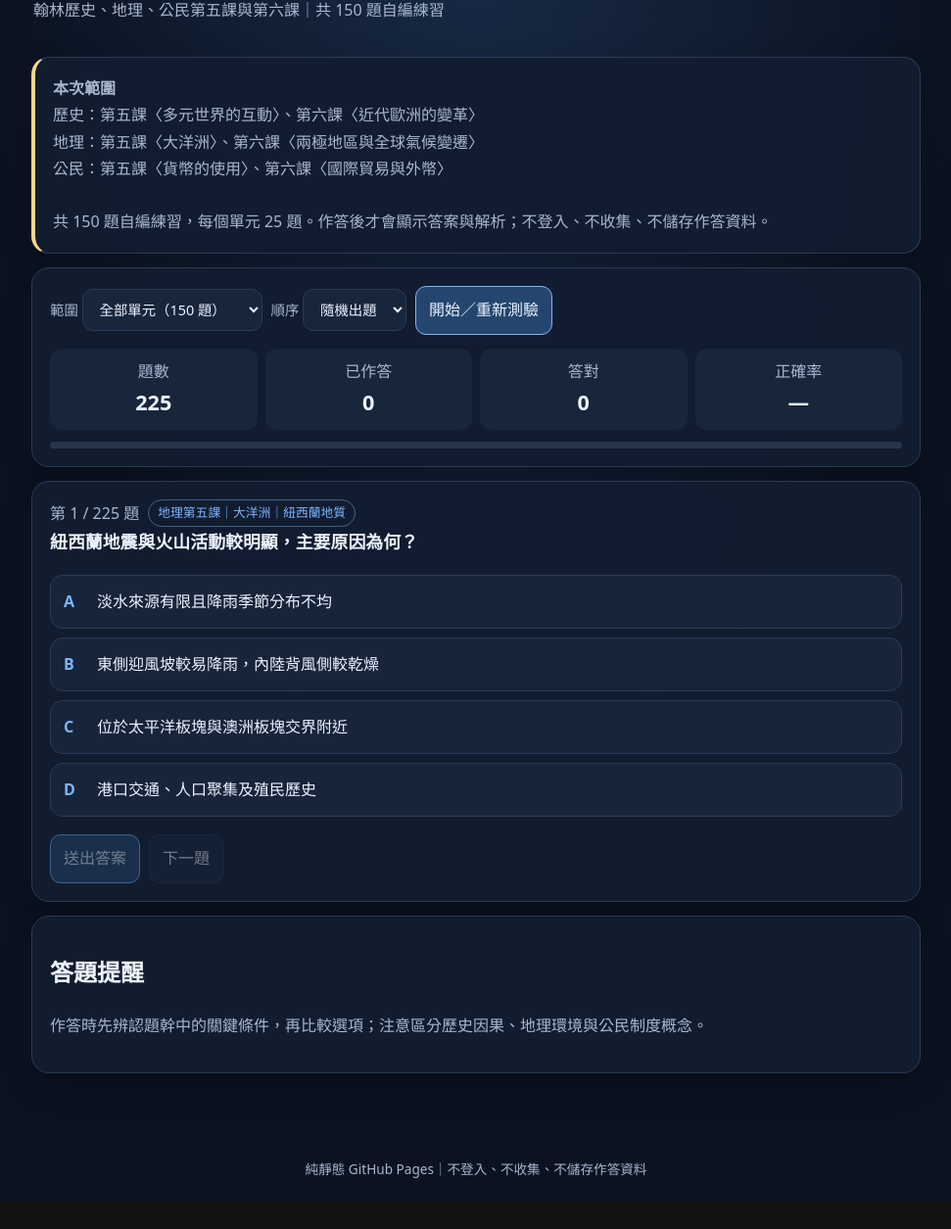
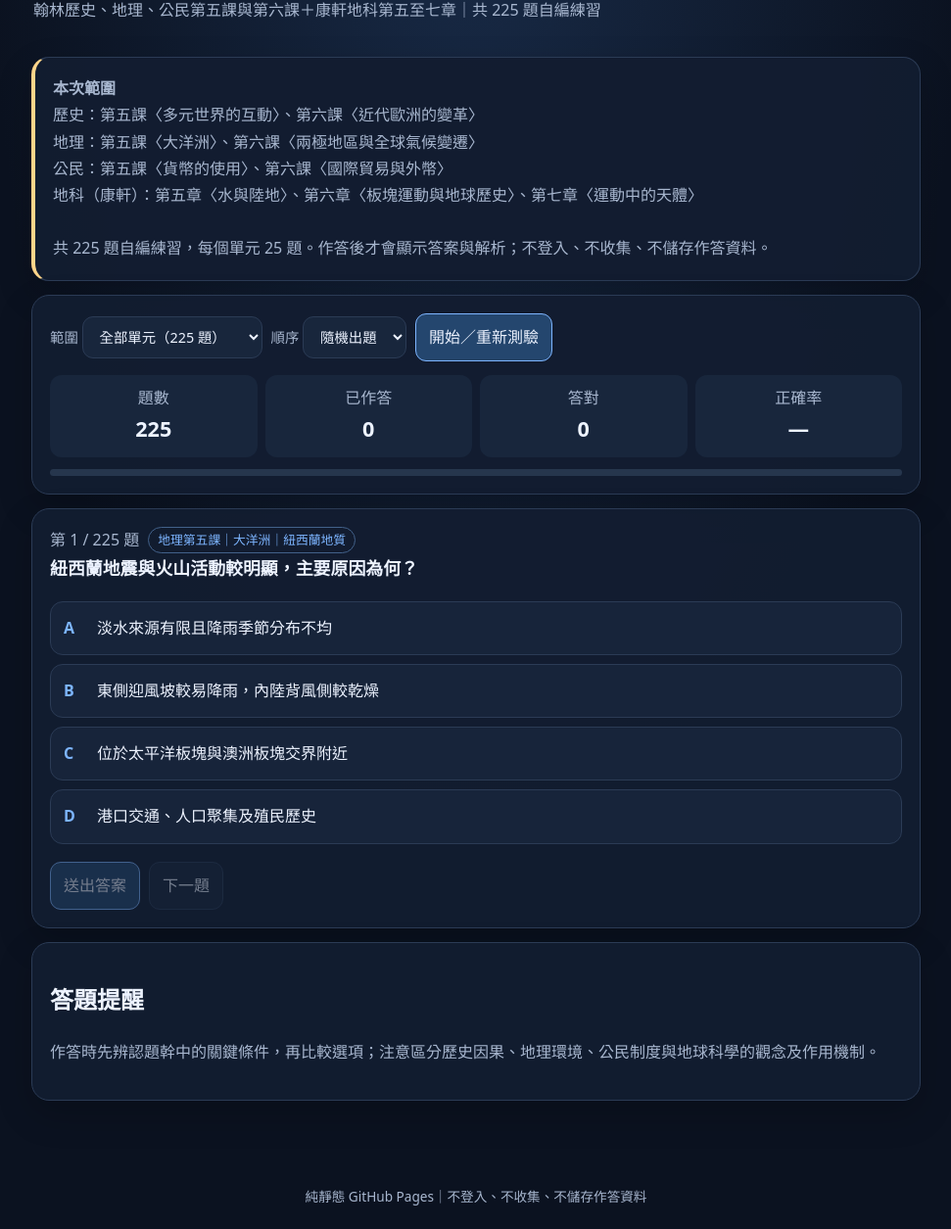
Before and after one commit to KurtisLin0720/history-exam-practice, a plain HTML site: page index.html in a window 1280 px wide. Shown: the part 122-1377 px from the top of the page at 98% size, without its empty margins (154-1125 px from the left). Before the commit the page ends 1349 px from the top, so only its background shows below. Drawn offline with Linux system fonts and the light colour scheme.

Commit message:
Update site for 225 questions including earth science

```diff
--- a/index.html
+++ b/index.html
@@ -14,12 +14,12 @@ select,button{font:inherit;color:var(--text);background:var(--panel2);border:1px
 .actions{display:flex;gap:9px;flex-wrap:wrap}.hint{border-left:4px solid var(--gold);color:var(--muted)}footer{text-align:center;color:var(--muted);font-size:.85rem;padding:22px}
 @media(max-width:520px){.stats{grid-template-columns:repeat(2,1fr)}header{padding-top:24px}.panel{padding:15px}}
 </style></head><body>
-<header><div class="eyebrow">EXAM PRACTICE · CHALLENGE MODE</div><h1>九上社會段考挑戰題</h1><p class="sub">翰林歷史、地理、公民第五課與第六課｜共 150 題自編練習</p></header>
+<header><div class="eyebrow">EXAM PRACTICE · CHALLENGE MODE</div><h1>九上社會＋地科段考挑戰題</h1><p class="sub">翰林歷史、地理、公民第五課與第六課＋康軒地科第五至七章｜共 225 題自編練習</p></header>
 <main>
-<section class="panel hint"><strong>本次範圍</strong><br>歷史：第五課〈多元世界的互動〉、第六課〈近代歐洲的變革〉<br>地理：第五課〈大洋洲〉、第六課〈兩極地區與全球氣候變遷〉<br>公民：第五課〈貨幣的使用〉、第六課〈國際貿易與外幣〉<br><br>共 150 題自編練習，每個單元 25 題。作答後才會顯示答案與解析；不登入、不收集、不儲存作答資料。</section>
+<section class="panel hint"><strong>本次範圍</strong><br>歷史：第五課〈多元世界的互動〉、第六課〈近代歐洲的變革〉<br>地理：第五課〈大洋洲〉、第六課〈兩極地區與全球氣候變遷〉<br>公民：第五課〈貨幣的使用〉、第六課〈國際貿易與外幣〉<br>地科（康軒）：第五章〈水與陸地〉、第六章〈板塊運動與地球歷史〉、第七章〈運動中的天體〉<br><br>共 225 題自編練習，每個單元 25 題。作答後才會顯示答案與解析；不登入、不收集、不儲存作答資料。</section>
 <section class="panel">
-<div class="toolbar"><label>範圍 <select id="chapter"><option value="all">全部單元（150 題）</option><option value="h5">歷史第五課（25 題）</option><option value="h6">歷史第六課（25 題）</option><option value="g5">地理第五課（25 題）</option><option value="g6">地理第六課（25 題）</option><option value="c5">公民第五課（25 題）</option><option value="c6">公民第六課（25 題）</option></select></label><label>順序 <select id="mode"><option value="random">隨機出題</option><option value="sequence">依序出題</option></select></label><button id="start" class="primary">開始／重新測驗</button></div>
-<div class="stats"><div class="stat"><span class="muted">題數</span><b id="total">150</b></div><div class="stat"><span class="muted">已作答</span><b id="done">0</b></div><div class="stat"><span class="muted">答對</span><b id="score">0</b></div><div class="stat"><span class="muted">正確率</span><b id="rate">—</b></div></div><div class="progress"><span id="bar"></span></div>
+<div class="toolbar"><label>範圍 <select id="chapter"><option value="all">全部單元（225 題）</option><option value="h5">歷史第五課（25 題）</option><option value="h6">歷史第六課（25 題）</option><option value="g5">地理第五課（25 題）</option><option value="g6">地理第六課（25 題）</option><option value="c5">公民第五課（25 題）</option><option value="c6">公民第六課（25 題）</option><option value="e5">地科第五章（25 題）</option><option value="e6">地科第六章（25 題）</option><option value="e7">地科第七章（25 題）</option></select></label><label>順序 <select id="mode"><option value="random">隨機出題</option><option value="sequence">依序出題</option></select></label><button id="start" class="primary">開始／重新測驗</button></div>
+<div class="stats"><div class="stat"><span class="muted">題數</span><b id="total">225</b></div><div class="stat"><span class="muted">已作答</span><b id="done">0</b></div><div class="stat"><span class="muted">答對</span><b id="score">0</b></div><div class="stat"><span class="muted">正確率</span><b id="rate">—</b></div></div><div class="progress"><span id="bar"></span></div>
 </section>
 <section class="panel">
 <div class="toolbar"><span id="counter" class="muted"></span><span id="chapterTag" class="tag"></span></div>
@@ -27,7 +27,7 @@ select,button{font:inherit;color:var(--text);background:var(--panel2);border:1px
 <div class="actions"><button id="submit" class="primary" disabled>送出答案</button><button id="next" disabled>下一題</button></div>
 <div id="feedback" class="feedback hidden"></div>
 </section>
-<section class="panel"><h2>答題提醒</h2><p class="muted">作答時先辨認題幹中的關鍵條件，再比較選項；注意區分歷史因果、地理環境與公民制度概念。</p></section>
+<section class="panel"><h2>答題提醒</h2><p class="muted">作答時先辨認題幹中的關鍵條件，再比較選項；注意區分歷史因果、地理環境、公民制度與地球科學的觀念及作用機制。</p></section>
 </main><footer>純靜態 GitHub Pages｜不登入、不收集、不儲存作答資料</footer>
 <script src="question-bank.js"></script>
 <script>
```
